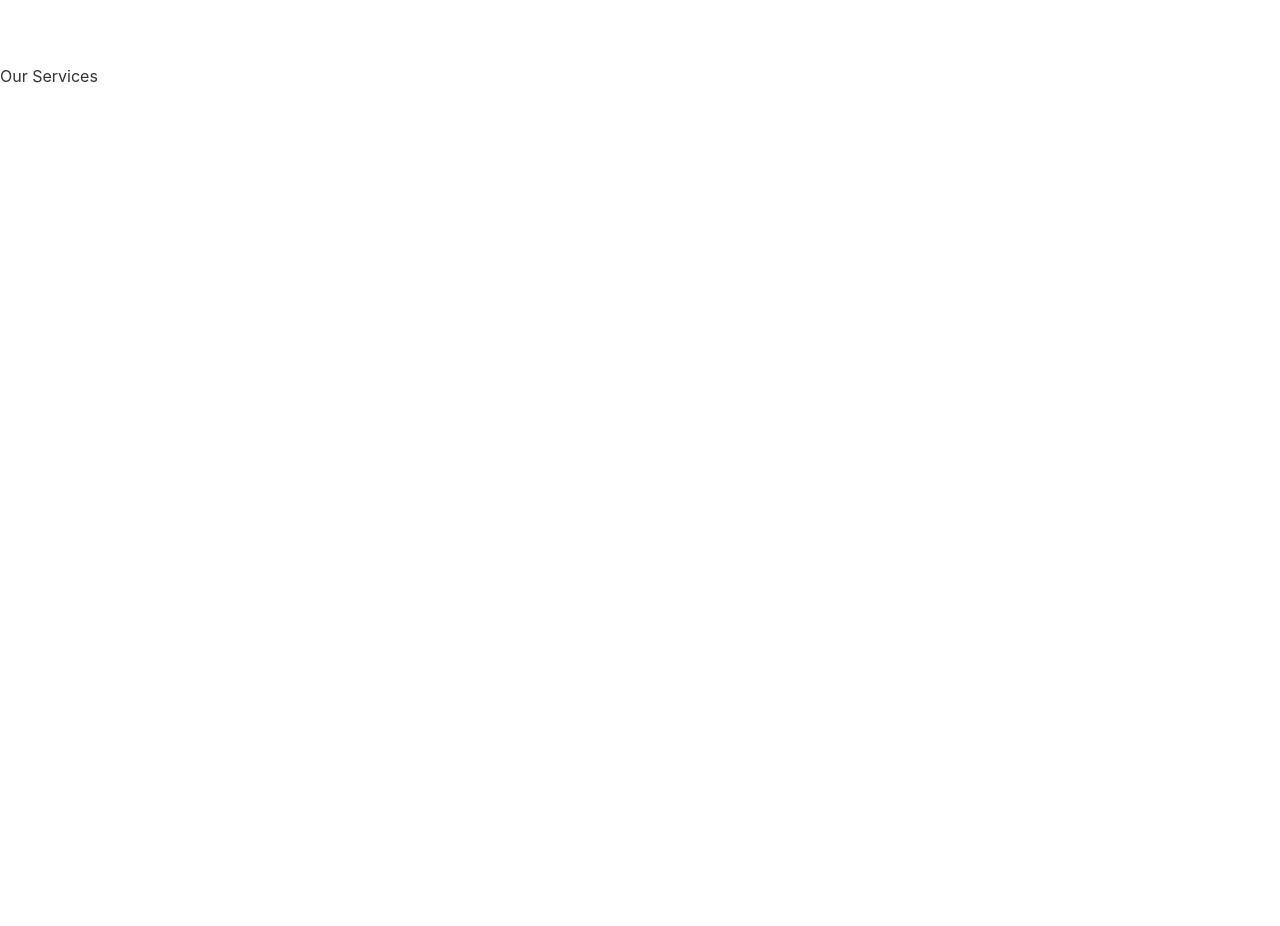
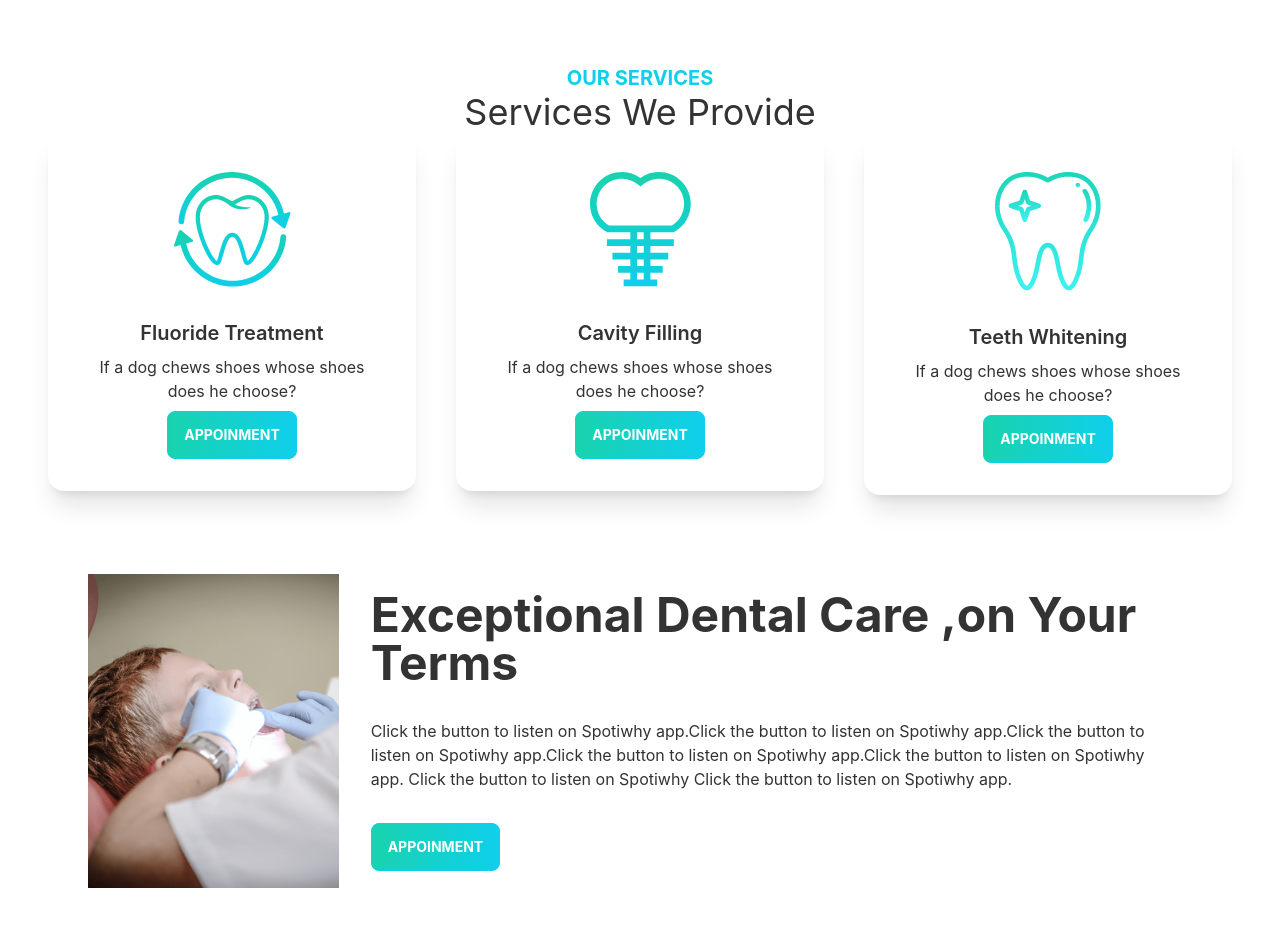
Before and after one commit to FarhanBinShafiq/Doctor-Portal, a React (Create React App) app: page / in a window 1280 px wide. Shown: the part 1060-1986 px from the top of the page. Before the commit the page ends 1260 px from the top, so only its background shows below. Built offline with nearby package versions, Linux system fonts and the light colour scheme; the HTML template or start-up script is replaced by a standard one.

Commit message:
Home services-banner

```diff
--- a/src/Pages/Home/Home.js
+++ b/src/Pages/Home/Home.js
@@ -6,7 +6,7 @@
 
 const Home = () => {
     return (
-        <div>
+        <div className='px-12'>
             <Banner />
             <Info/>
             <Services/>
--- a/src/Pages/Home/Info.js
+++ b/src/Pages/Home/Info.js
@@ -8,7 +8,7 @@
     return (
         <div className='grid grid-cols-1 lg:grid-cols-3 gap-6'>
             <InfoCard cardTitle="Opening Hours" bgClass='bg-gradient-to-r from-info to-primary' img={clock}/>
-            <InfoCard cardTitle="Our Location" bgClass='bg-accent' img={marker}/>
+            <InfoCard cardTitle="Our Location" bgClass='bg-primary' img={marker}/>
             <InfoCard cardTitle="Our Contact" bgClass='bg-gradient-to-r from-info to-primary' img={phone}/>
         </div>
     );
--- /dev/null
+++ b/src/Pages/Home/Service.js
@@ -0,0 +1,22 @@
+import React from 'react';
+
+const Service = ({service}) => {
+    return (
+        <div>
+            <div className="card lg:max-w-lg bg-base-100 shadow-xl">
+                <figure className="px-10 pt-10">
+                    <img src={service.img} alt="img" className="rounded-xl" />
+                </figure>
+                <div className="card-body items-center text-center">
+                    <h2 className="card-title">{service.name}</h2>
+                    <p>If a dog chews shoes whose shoes does he choose?</p>
+                    <div className="card-actions">
+                        <button className="btn btn-primary text-white font-bold uppercase bg-gradient-to-r from-info to-primary ">Appoinment</button>
+                    </div>
+                </div>
+            </div>
+        </div>
+    );
+};
+
+export default Service;
--- /dev/null
+++ b/src/Pages/Home/ServiceBanner.js
@@ -0,0 +1,22 @@
+import React from 'react';
+import treatment from '../../assets/images/treatment.png'
+
+const ServiceBanner = () => {
+    return (
+        <div className='my-16 px-10'>
+            <div className="card lg:card-side">
+                <figure><img src={treatment} alt="treatment" /></figure>
+                <div className="card-body">
+                    <h2 className="card-title text-5xl font-bold">Exceptional Dental Care ,on Your Terms</h2>
+                    <p className='py-6'>Click the button to listen on Spotiwhy app.Click the button to listen on Spotiwhy app.Click the button to listen on Spotiwhy app.Click the button to listen on Spotiwhy app.Click the button to listen on Spotiwhy app.
+                    Click the button to listen on Spotiwhy   Click the button to listen on Spotiwhy app.</p>
+                <div className="card-actions justify-start">
+                    <button className="btn btn-primary text-white font-bold uppercase bg-gradient-to-r from-info to-primary ">Appoinment</button>
+                </div>
+            </div>
+        </div>
+        </div >
+    );
+};
+
+export default ServiceBanner;
--- a/src/Pages/Home/Services.js
+++ b/src/Pages/Home/Services.js
@@ -1,9 +1,53 @@
 import React from 'react';
+import Service from './Service';
+import fluoride from '../../assets/images/fluoride.png'
+import cavity from '../../assets/images/cavity.png'
+import whitening from '../../assets/images/whitening.png'
+import ServiceBanner from './ServiceBanner';
 
 const Services = () => {
+
+    const services = [
+        {
+            _id: 1,
+            name: "Fluoride Treatment",
+            description: "",
+            img: fluoride
+        },
+        {
+            _id: 2,
+            name: "Cavity Filling",
+            description: "",
+            img: cavity
+        },
+        {
+            _id: 3,
+            name: "Teeth Whitening ",
+            description: "",
+            img: whitening
+        },
+    ]
+
     return (
         <div className='my-28'>
-            <h2>Our Services</h2>
+            <div className='text-center'>
+                <h2 className='text-primary  text-xl font-bold uppercase'>Our Services</h2>
+                <h2 className='text-4xl'>Services   We Provide</h2>
+
+            </div>
+            <div className='grid sm:grid-cols-1 md:grid-cols-2 lg:grid-cols-3 gap-10 '>
+                {
+                    services.map(service => <Service
+                        key={service._id}
+                        service={service}
+                    ></Service>)
+                }
+
+            </div>
+
+            <div>
+                <ServiceBanner />
+            </div>
         </div>
     );
 };
```
